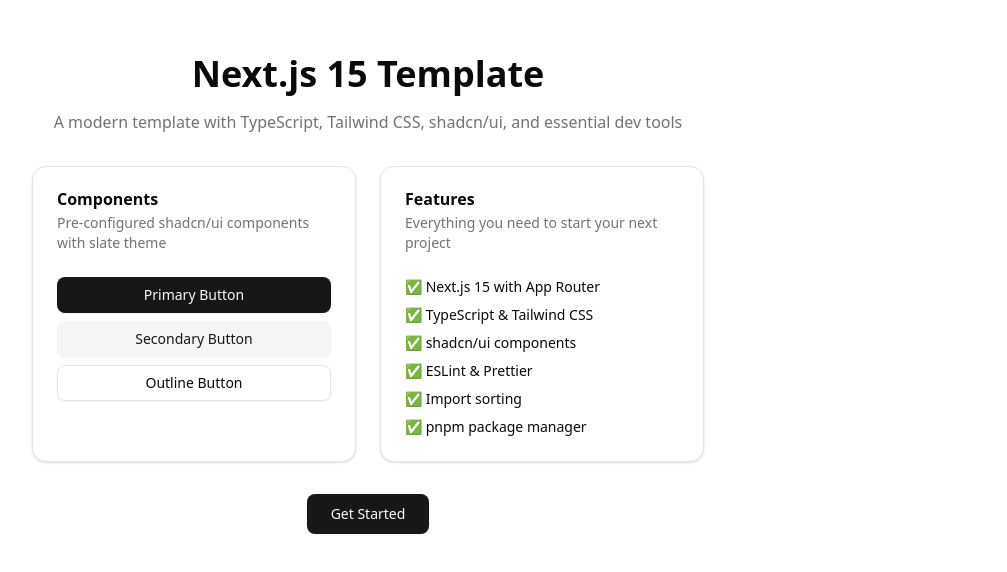
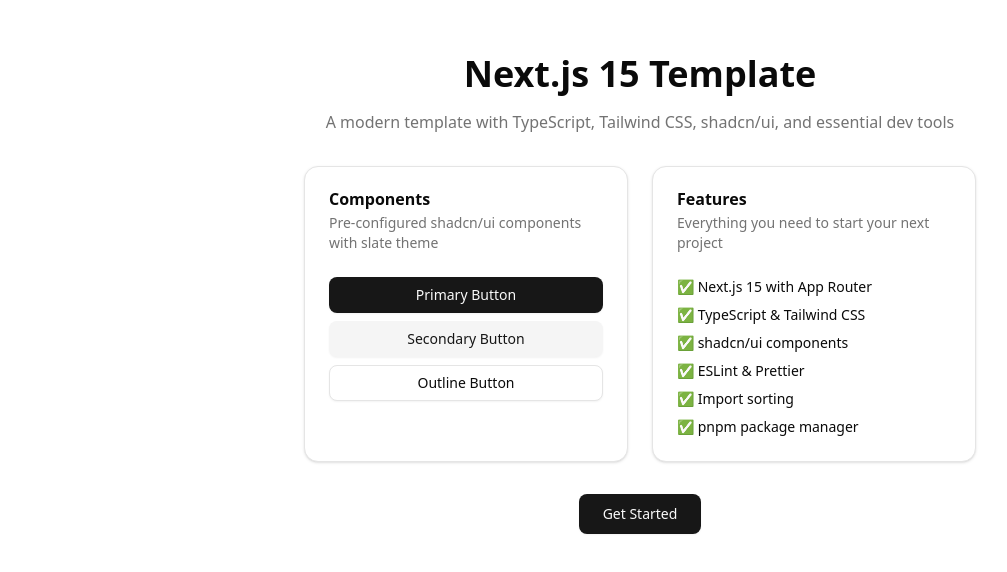
Before and after one commit to thegaddlife/next-15-template, a Next.js app: page / in a window 1280 px wide. Shown: the part 106-678 px from the top of the page, without its empty margins (0-1007 px from the left). Built offline with nearby package versions, Linux system fonts and the light colour scheme.

Commit message:
centered

```diff
--- a/src/app/layout.tsx
+++ b/src/app/layout.tsx
@@ -13,7 +13,7 @@
 }>) {
   return (
     <html lang="en" className="antialiased" suppressHydrationWarning>
-      <body className="flex h-full">{children}</body>
+      <body className="antialiased">{children}</body>
     </html>
   );
 }
```
